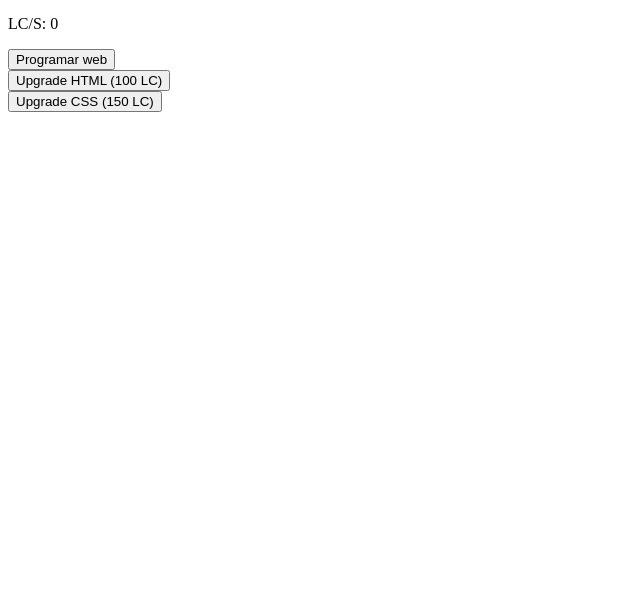
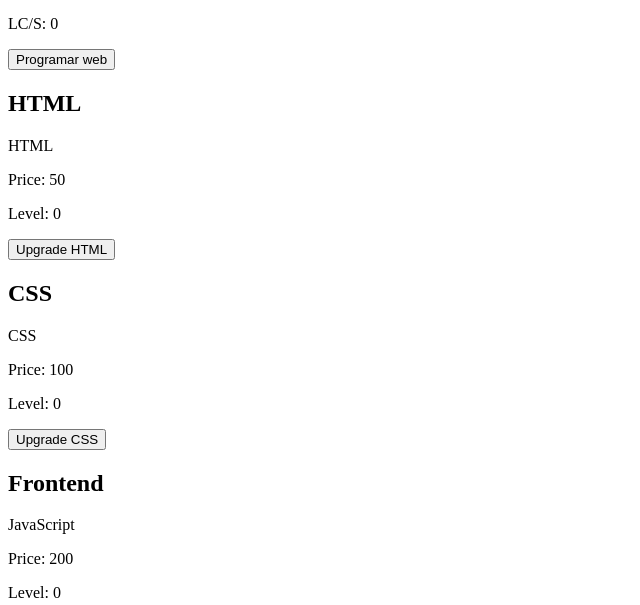
Before and after one commit to Lagon93/IdleDevWeb, a React (Create React App) app: page / in a window 1280 px wide. Shown: the part 347-952 px from the top of the page, without its empty margins (0-640 px from the left). Before the commit the page ends 800 px from the top, so only its background shows below. Built offline with nearby package versions, Linux system fonts and the light colour scheme.

Commit message:
Added Models and Json Upgrades

```diff
--- a/src/App.js
+++ b/src/App.js
@@ -1,73 +1,24 @@
-import React, { useState } from 'react';
+import React, {} from 'react';
 import Stats from './components/Stats';
 import Button from './components/Button';
+import lc from "./model/LC";
+import UpgradesList from "./model/Upgrades";
+import UpgradeComponent from "./components/UpgradeComponent";
 
 function App() {
-  const [lc, setLC] = useState(0);
-  const [htmlUpgradeLevel, setHtmlUpgradeLevel] = useState(0);
-  const [cssUpgradeLevel, setCssUpgradeLevel] = useState(0);
-  const [lcGeneration, setLcGeneration] = useState(0);
-
-  const handleProgramHTML = () => {
-    setLC(prevLC => prevLC + 10);
-  };
-
-  const handleHtmlUpgrade = () => {
-    const upgradeCost = 100 * Math.pow(2, htmlUpgradeLevel);
-    if (lc >= upgradeCost) {
-      setLC(prevLC => prevLC - upgradeCost);
-      setHtmlUpgradeLevel(prevLevel => prevLevel + 1);
-      startHtmlAutoGeneration();
-    } else {
-      alert('Insufficient LC');
+    const handleProgramHTML = () => {
+      lc.addLc(10);
     }
-  };
-
-  const handleCssUpgrade = () => {
-    const upgradeCost = 150 * Math.pow(2, cssUpgradeLevel);
-    if (lc >= upgradeCost) {
-      setLC(prevLC => prevLC - upgradeCost);
-      setCssUpgradeLevel(prevLevel => prevLevel + 1);
-      startCssAutoGeneration();
-    } else {
-      alert('Insufficient LC');
-    }
-  };
-  const startHtmlAutoGeneration = () => {
-    let interval = 5000;
-    let lcGenerated = 5 * Math.pow(2, htmlUpgradeLevel);
-
-    addLcGeneration(lcGenerated, interval);
-    setInterval(() => {
-      setLC(prevLC => prevLC + lcGenerated);
-    }, interval);
-  };
-
-  const startCssAutoGeneration = () => {
-    let interval = 5000;
-    let lcGenerated = 8 * Math.pow(2, cssUpgradeLevel);
-
-    addLcGeneration(lcGenerated, interval);
-    setInterval(() => {
-      setLC(prevLC => prevLC + lcGenerated);
-    }, interval);
-  };
-
-  const addLcGeneration = (lc, ms) => {
-    setLcGeneration(prevLcGeneration => prevLcGeneration + lc / (ms / 1000));
-  }
-
 
   return (
     <div className="container">
-      <Stats lc={lc} lcGeneration={lcGeneration}/>
+      <Stats/>
       <Button onClick={handleProgramHTML}>Programar web</Button>
-      <div className="upgrade">
-        <Button onClick={handleHtmlUpgrade}>Upgrade HTML ({100 * Math.pow(2, htmlUpgradeLevel)} LC)</Button>
-      </div>
-      <div className="upgrade">
-        <Button onClick={handleCssUpgrade}>Upgrade CSS ({150 * Math.pow(2, cssUpgradeLevel)} LC)</Button>
-      </div>
+        <div className="upgradesList">
+            {UpgradesList.map((upgrade, index) => (
+                <UpgradeComponent key={index} upgrade={upgrade}/>
+            ))}
+        </div>
     </div>
   );
 }
--- a/src/components/Stats.js
+++ b/src/components/Stats.js
@@ -1,10 +1,21 @@
-import React from 'react';
+import React, {useEffect, useState} from 'react';
+import lc from '../model/LC';
 
-function Stats({ lc, lcGeneration }) {
+function Stats() {
+    const [lcValue, setLcValue] = useState(lc.lc);
+    const [lcGeneration, setLcGeneration] = useState(lc.lcGeneration);
+
+    useEffect(() => {
+        lc.subscribe(() => {
+            setLcValue(lc.lc);
+            setLcGeneration(lc.lcGeneration);
+        });
+    }, []);
+
   return (
     <div className="stats">
       <img src="/lc_icon.png" alt="LC Icon" />
-      <p>LC: {lc}</p>
+      <p>LC: {lcValue}</p>
         <p>LC/S: {lcGeneration}</p>
     </div>
   );
--- /dev/null
+++ b/src/components/UpgradeComponent.js
@@ -0,0 +1,32 @@
+import React, {useEffect, useState} from "react";
+
+function UpgradeComponent({ upgrade }) {
+    const [price, setPrice] = useState(upgrade.price);
+    const [lvl, setLvl] = useState(upgrade.lvl);
+    const [nextUpgradeName, setNextUpgradeName] = useState(upgrade.name);
+
+    useEffect(() => {
+        upgrade.subscribe(() => {
+            setPrice(upgrade.price);
+            setLvl(upgrade.lvl);
+
+            if (upgrade.lvl < upgrade.namesList.length) {
+                setNextUpgradeName(upgrade.namesList[upgrade.lvl]);
+            } else {
+                setNextUpgradeName("MAX");
+            }
+        });
+    }, []);
+
+    return (
+        <div className="upgrade">
+            <h2>{upgrade.id}</h2>
+            <p>{upgrade.name}</p>
+            <p>Price: {price}</p>
+            <p>Level: {lvl}</p>
+            <button className="button" onClick={upgrade.handleUpgrade}>Upgrade {nextUpgradeName}</button>
+        </div>
+    );
+}
+
+export default UpgradeComponent;
--- /dev/null
+++ b/src/json/upgrades.json
@@ -0,0 +1,75 @@
+{
+  "technology": [
+    {
+      "id": "HTML",
+      "price": "50",
+      "lcGeneration": "1",
+      "growth": "1.15",
+      "upgrades": ["HTML", "HTML 2.0", "HTML 3.2", "HTML 4.01", "HTML5"]
+    },
+    {
+      "id": "CSS",
+      "price": "100",
+      "lcGeneration": "10",
+      "growth": "1.15",
+      "upgrades": ["CSS", "CSS2", "CSS3", "Sass", "Less"]
+    },
+    {
+      "id": "Frontend",
+      "price": "200",
+      "lcGeneration": "100",
+      "growth": "1.15",
+      "upgrades": [
+        "JavaScript",
+        "React.js v0.3",
+        "React.js v0.4",
+        "React.js v0.5",
+        "React.js v0.6",
+        "React.js v0.7",
+        "React.js v0.8",
+        "React.js v0.9",
+        "React.js v0.10",
+        "React.js v0.11",
+        "React.js v0.12",
+        "React.js v0.13",
+        "React.js v0.14",
+        "React.js v15.0",
+        "React.js v16.0",
+        "React.js v16.14.0",
+        "Angular v1.0",
+        "Angular v2.0",
+        "Angular v4.0",
+        "Angular v6.0",
+        "Angular v8.0",
+        "Vue.js v1.0",
+        "Vue.js v2.0",
+        "Vue.js v3.0.0",
+        "TypeScript v1.0",
+        "TypeScript v2.0",
+        "TypeScript v3.0",
+        "TypeScript v4.0",
+        "TypeScript v4.4.3"
+      ]
+    },
+    {
+      "id": "Backend",
+      "price": "400",
+      "lcGeneration": "100",
+      "growth": "1.15",
+      "upgrades": [
+        "Node.js v0.1.0",
+        "Node.js v0.2.0",
+        "Node.js v0.4.0",
+        "Node.js v0.6.0",
+        "Node.js v0.8.0",
+        "Node.js v0.10.0",
+        "Node.js v0.12.0",
+        "Node.js v4.0.0",
+        "Node.js v6.0.0",
+        "Node.js v8.0.0",
+        "Node.js v10.0.0",
+        "Node.js v12.0.0"
+      ]
+    }
+  ]
+}
--- /dev/null
+++ b/src/model/LC.js
@@ -0,0 +1,52 @@
+import React, { useState } from 'react';
+
+class LC {
+    lc;
+    lcGeneration;
+    subscribers;
+
+    constructor(callback) {
+        this.lc = 0;
+        this.lcGeneration = 0;
+        this.subscribers = [];
+    }
+
+    setLc(value){
+        this.lc = value;
+        this.notifySubscribers();
+    }
+
+    addLc(amount){
+        this.setLc(this.lc + amount)
+    }
+
+    subtractLc(amount){
+        this.setLc(this.lc - amount)
+    }
+
+    addLcGeneration = (lc, ms) => {
+        this.lcGeneration += lc / (ms / 1000);
+        this.notifySubscribers();
+    }
+
+    startAutoGeneration = (lcGenerated, interval) => {
+        this.addLcGeneration(lcGenerated, interval);
+        setInterval(() => {
+            this.addLc(lcGenerated);
+        }, interval);
+    }
+
+    subscribe(callback){
+        this.subscribers.push(callback);
+    }
+
+    notifySubscribers(){
+        this.subscribers.forEach((callback) => {
+            callback();
+        });
+    }
+}
+
+const lc = new LC();
+
+export default lc;
--- /dev/null
+++ b/src/model/Upgrades.js
@@ -0,0 +1,71 @@
+import React from 'react';
+import lc from './LC';
+import upgradesJson from '../json/upgrades.json';
+
+class Upgrades {
+    id = 0;
+    lvl = 0;
+    interval = 0;
+    names = '';
+    namesList = [];
+    price = 0;
+    growth = 0;
+    lcGeneration = 0;
+    subscribers = [];
+
+    constructor(id, namesList, price, growth, lcGeneration) {
+        this.id = id
+        this.price = price;
+        this.growth = growth;
+        this.namesList = namesList;
+        this.lcGeneration = lcGeneration;
+        this.lvl = 0;
+        this.name = namesList[this.lvl];
+        this.interval = 1000;
+        this.subscribers = [];
+    }
+
+    upgradeLvl = () => {
+        lc.subtractLc(this.price);
+        this.lvl++;
+        this.name = this.namesList[this.lvl - 1];
+
+        if (this.lvl === this.namesList.length) {
+            this.price = "MAX";
+        } else {
+            this.price = this.price * Math.pow(this.growth, this.lvl);
+            this.lcGeneration = this.lcGeneration * Math.pow(2, this.lvl);
+            lc.startAutoGeneration(this.lcGeneration, this.interval);
+        }
+        this.notifySubscribers()
+    }
+
+    handleUpgrade = () => {
+        if (lc.lc < this.price) {
+            alert('No tienes suficientes LC')
+            return;
+        }
+
+        if (this.lvl >= this.namesList.length) {
+            alert('Ya has mejorado al máximo')
+            return;
+        }
+        this.upgradeLvl();
+    }
+
+    subscribe(callback){
+        this.subscribers.push(callback);
+    }
+
+    notifySubscribers(){
+        this.subscribers.forEach((callback) => {
+            callback();
+        });
+    }
+}
+
+const UpgradesList = upgradesJson.technology.map((upgrade) => {
+    return new Upgrades(upgrade.id, upgrade.upgrades, upgrade.price, upgrade.growth, upgrade.lcGeneration);
+});
+
+export default UpgradesList;
```
